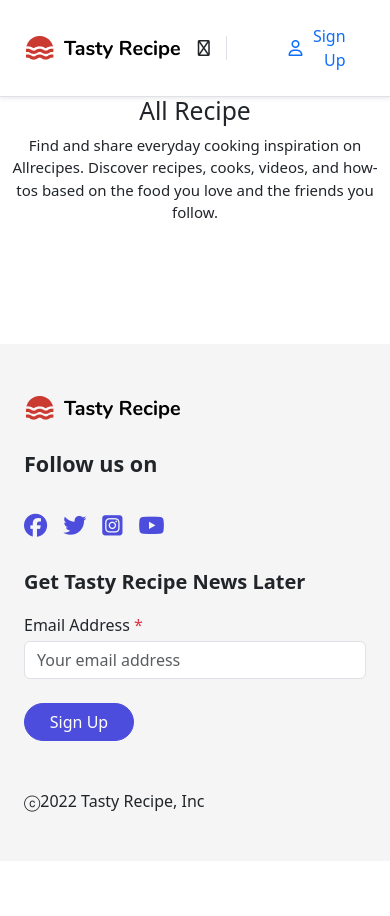
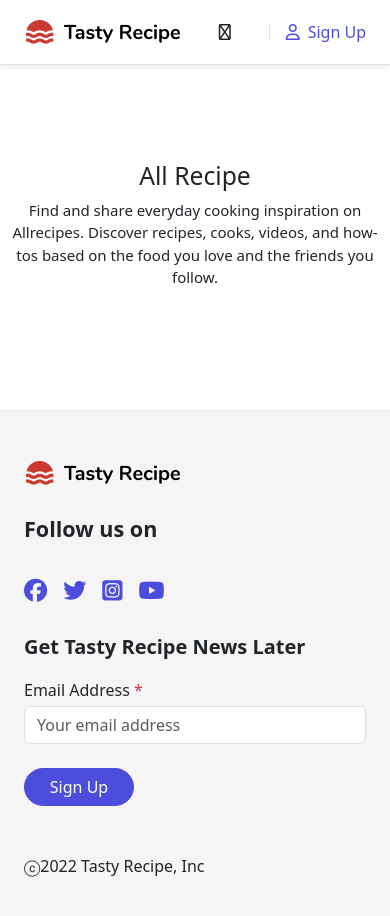
Before and after one commit to paulustristanwiratama-ux/tasty-recipe-vue, a Vue app: page / in a window 390 px wide. Shown: the top 916 px of the page. Before the commit the page ends 892 px from the top, so only its background shows below. Built offline with nearby package versions, Linux system fonts and the light colour scheme; no server answers.

Commit message:
fix(header): keep navigation in document flow
The fixed header was removed from page layout, so it covered the content beneath it. The nav also used a misspelled flex utility and fixed grid widths. Keep the header in normal flow and use responsive flex layout for search and signup.

```diff
--- a/src/components/header/NavigationBar.vue
+++ b/src/components/header/NavigationBar.vue
@@ -1,8 +1,8 @@
 <template>
-    <div class="header navbar row ustify-content-between align-items-center" style="width: 450px">
+    <nav class="header d-flex align-items-center justify-content-end gap-3 ms-auto flex-grow-1" aria-label="Main navigation">
         <SearchMenu />
         <SignupMenu />
-    </div>
+    </nav>
 </template>
 
 <script setup>
--- a/src/components/header/SearchMenu.vue
+++ b/src/components/header/SearchMenu.vue
@@ -1,5 +1,5 @@
 <template>
-  <div class="col-sm-8 col-4 py-0">
+  <div class="header__search flex-grow-1" style="max-width: 320px">
     <div class="d-none d-sm-block">
       <div
         class="header__searchbar input-group align-items-center border rounded-pill"
@@ -12,7 +12,7 @@
         />
       </div>
     </div>
-    <div class="d-block d-sm-none border-end text-end px-3">
+    <div class="d-flex d-sm-none justify-content-center border-end px-3">
       <i class="fa-solid fa-magnifying-glass"></i>
     </div>
   </div>
--- a/src/components/header/SignupMenu.vue
+++ b/src/components/header/SignupMenu.vue
@@ -1,14 +1,10 @@
 <template>
-  <div
-    class="header__signup col-7 col-sm-3 fw-semibold d-flex justify-content-evenly align-items-center text-decoration-none"
-    style="color: #4c4ddc; text-align: right"
+  <RouterLink
+    to="/signup"
+    class="header__signup d-flex align-items-center gap-2 fw-semibold text-decoration-none text-nowrap"
+    style="color: #4c4ddc"
   >
-    <RouterLink
-      to="/signup"
-      class="header__signup col-7 col-sm-3 fw-semibold d-flex justify-content-evenly align-items-center text-decoration-none"
-    >
-      <i class="fa-solid fa-user"></i>
-      <p class="mb-0">Sign Up</p>
-    </RouterLink>
-  </div>
+    <i class="fa-solid fa-user"></i>
+    <span>Sign Up</span>
+  </RouterLink>
 </template>
--- a/src/components/header/WebHeader.vue
+++ b/src/components/header/WebHeader.vue
@@ -4,26 +4,10 @@ import NavigationBar from './NavigationBar.vue';
 </script>
 
 <template>
-    <header
-        class="shadow-sm container-fluid bg-white py-3 border-bottom fixed-top">
+    <header class="shadow-sm container-fluid bg-white py-3 border-bottom">
         <div class="container-md d-flex justify-content-between align-items-center">
             <img src="@/assets/images/Logo.png" alt="Logo" />
-            <NavigationBar/>
-
+            <NavigationBar />
         </div>
-
     </header>
-
-
 </template>
-
-
-
-
-
-
-
-
-
-
-helper
```
